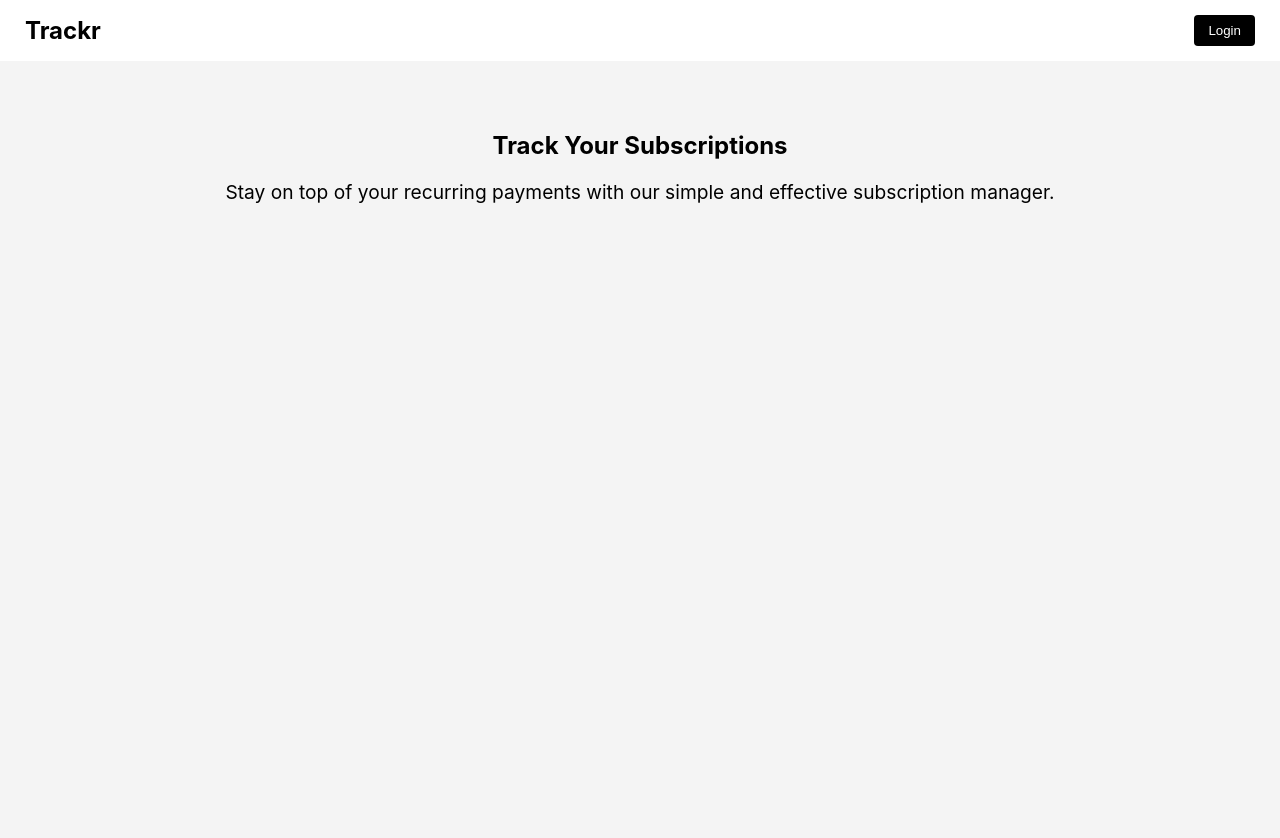
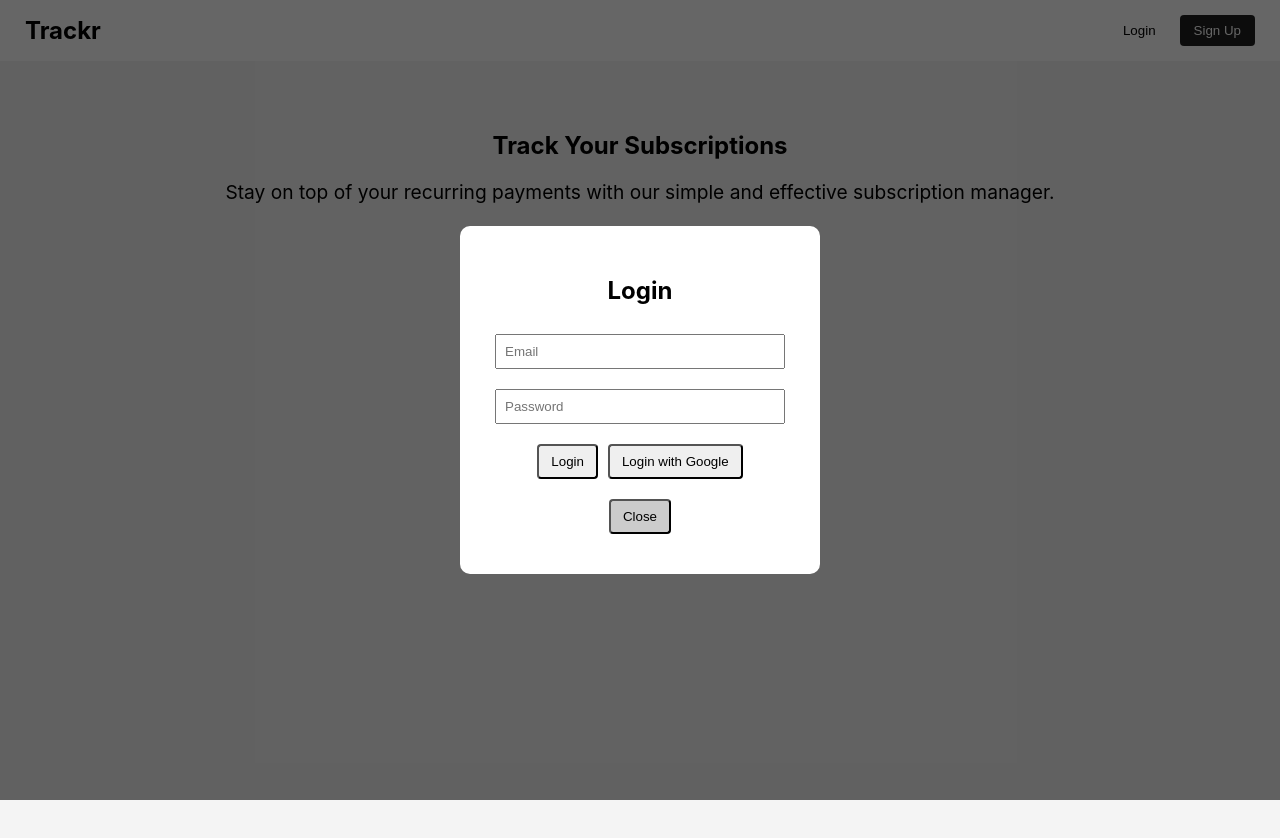
Before and after one commit to dgiletto/Subscription_Tracker, a React (Create React App) app: page / in a window 1280 px wide. Both pictures are taken after a click on the button "Login". Shown: the top 838 px of the page. Built offline with nearby package versions, Linux system fonts and the light colour scheme; no server answers.

Commit message:
Email/Password login + sign up button and modal pop up

```diff
--- a/src/Components/Navbar.css
+++ b/src/Components/Navbar.css
@@ -16,7 +16,7 @@
 
 .navbar-auth button {
   padding: 8px 14px;
-  background-color: black;
+  background-color: #1f1f1f;
   color: white;
   border: none;
   cursor: pointer;
@@ -24,7 +24,70 @@
   margin-left: 10px;
 }
 
+.navbar-auth button:hover {
+  background-color: black;
+}
+
+.navbar-auth .login {
+  padding: 8px 14px;
+  background-color: white;
+  color: black;
+  border: none;
+  cursor: pointer;
+  border-radius: 4px;
+  margin-left: 10px;
+}
+
+.navbar-auth .login:hover {
+  background-color: #eee;
+}
+
 .navbar-auth .username {
   margin-right: 10px;
   font-weight: 500;
 }
+
+/* Login Modal */
+.modal {
+  position: fixed;
+  top: 0;
+  left: 0;
+  width: 100%;
+  height: 100%;
+  background-color: rgba(0,0,0,0.6);
+  display: flex;
+  justify-content: center;
+  align-items: center;
+}
+
+.modal-content {
+  background: white;
+  padding: 30px;
+  border-radius: 10px;
+  text-align: center;
+  width: 300px;
+}
+
+.modal-content input {
+  width: 90%;
+  margin: 10px 0;
+  padding: 8px;
+}
+
+.modal-content button {
+  margin: 10px 5px;
+  padding: 8px 12px;
+  cursor: pointer;
+  border-radius: 4px;
+}
+
+.error {
+  color: red;
+  font-size: 0.9em;
+}
+
+.close-btn {
+  background-color: #ccc;
+  color: black;
+  border-radius: 4px;
+}
--- a/src/Components/Navbar.jsx
+++ b/src/Components/Navbar.jsx
@@ -1,41 +1,104 @@
 import { useEffect, useState } from "react";
 import { auth } from "../firebase";
-import { signInWithPopup, GoogleAuthProvider, signOut } from "firebase/auth";
-import './Navbar.css'
+import {
+  GoogleAuthProvider,
+  signInWithPopup,
+  signOut,
+  signInWithEmailAndPassword,
+  createUserWithEmailAndPassword,
+} from "firebase/auth";
+import "./Navbar.css";
 
 const provider = new GoogleAuthProvider();
 
 export default function Navbar() {
   const [user, setUser] = useState(null);
+  const [showForm, setShowForm] = useState(false);
+  const [isSignup, setIsSignup] = useState(false);
+  const [email, setEmail] = useState("");
+  const [password, setPassword] = useState("");
+  const [error, setError] = useState("");
 
   useEffect(() => {
-    const unsub = auth.onAuthStateChanged((user) => setUser(user));
+    const unsub = auth.onAuthStateChanged((u) => setUser(u));
     return () => unsub();
   }, []);
 
-  const login = async () => {
+  const loginWithGoogle = async () => {
     try {
       await signInWithPopup(auth, provider);
+      setShowForm(false);
     } catch (err) {
-      console.error(err);
+      setError(err.message);
+    }
+  };
+
+  const handleAuth = async () => {
+    try {
+      if (isSignup) {
+        await createUserWithEmailAndPassword(auth, email, password);
+      } else {
+        await signInWithEmailAndPassword(auth, email, password);
+      }
+      setShowForm(false);
+      setEmail("");
+      setPassword("");
+      setError("");
+    } catch (err) {
+      setError(err.message);
     }
   };
 
   const logout = () => signOut(auth);
 
   return (
+    <>
       <nav className="navbar">
         <div className="navbar-title">Trackr</div>
         <div className="navbar-auth">
           {user ? (
             <>
-            <span className="username">{user.displayName}</span>
+              <span className="user-name">{user.displayName || user.email}</span>
               <button onClick={logout}>Logout</button>
             </>
           ) : (
-          <button onClick={login}>Login</button>
+            <>
+              <button className="login" onClick={() => { setIsSignup(false); setShowForm(true); }}>
+                Login
+              </button>
+              <button onClick={() => { setIsSignup(true); setShowForm(true); }}>
+                Sign Up
+              </button>
+            </>
           )}
         </div>
       </nav>
+
+      {showForm && (
+        <div className="modal">
+          <div className="modal-content">
+            <h2>{isSignup ? "Sign Up" : "Login"}</h2>
+            <input
+              type="email"
+              placeholder="Email"
+              value={email}
+              onChange={(e) => setEmail(e.target.value)}
+            /><br />
+            <input
+              type="password"
+              placeholder="Password"
+              value={password}
+              onChange={(e) => setPassword(e.target.value)}
+            /><br />
+            {error && <p className="error">{error}</p>}
+            <button onClick={handleAuth}>
+              {isSignup ? "Create Account" : "Login"}
+            </button>
+            <button onClick={loginWithGoogle}>Login with Google</button><br />
+            <button className="close-btn" onClick={() => setShowForm(false)}>Close</button>
+          </div>
+        </div>
+      )}
+    </>
   );
 }
```
Lines whose indentation alone changed are shown as unchanged.
